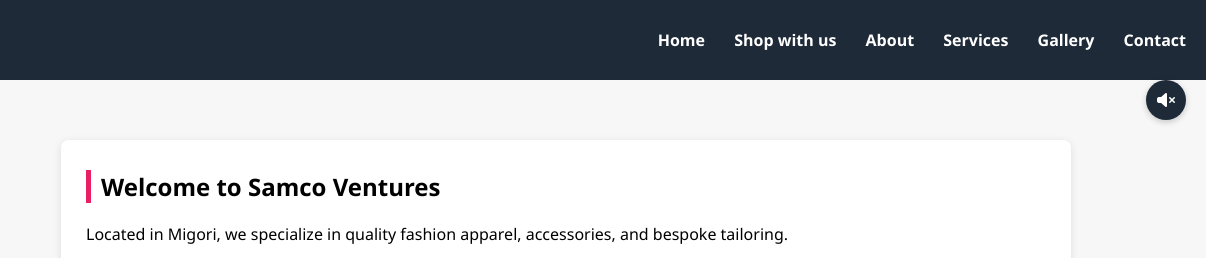
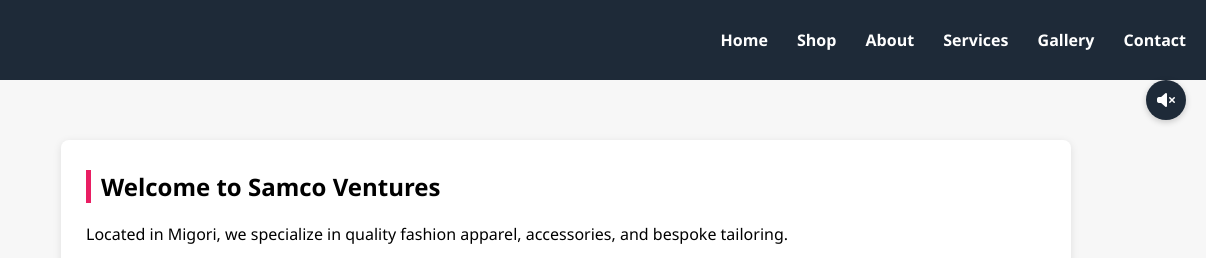
Before and after one commit to Akugo12/samco_ventures, a plain HTML site: page index.html in a window 1280 px wide. Shown: the top 258 px of the page, 74-1280 px from the left. Drawn offline with Linux system fonts and the light colour scheme; grey boxes are pictures that could not be loaded.

Commit message:
Update index.html

```diff
--- a/index.html
+++ b/index.html
@@ -245,7 +245,7 @@
   <button id="menu-toggle" aria-label="Toggle menu"><i class="fas fa-bars"></i></button>
   <nav id="main-nav">
     <a href="#" data-section="home" class="nav-link active">Home</a>
-    <a href="shop.html">Shop with us</a>
+    <a href="shop.html">Shop</a>
     <a href="#" data-section="about" class="nav-link">About</a>
     <a href="#" data-section="services" class="nav-link">Services</a>
     <a href="#" data-section="gallery" class="nav-link">Gallery</a>
```
